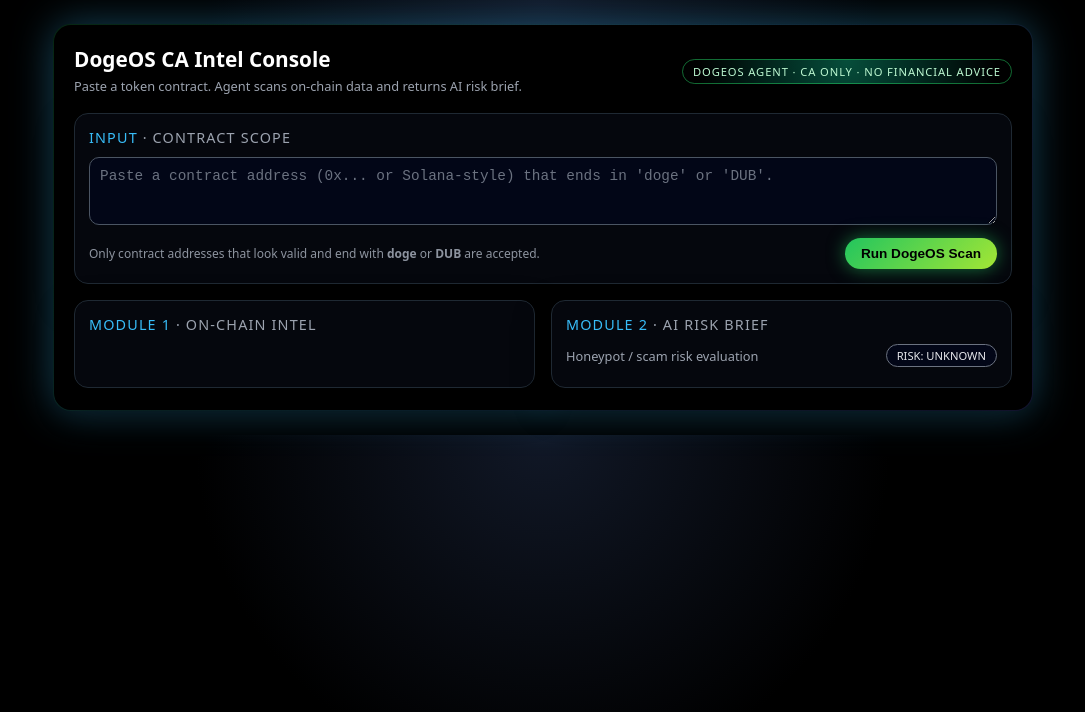
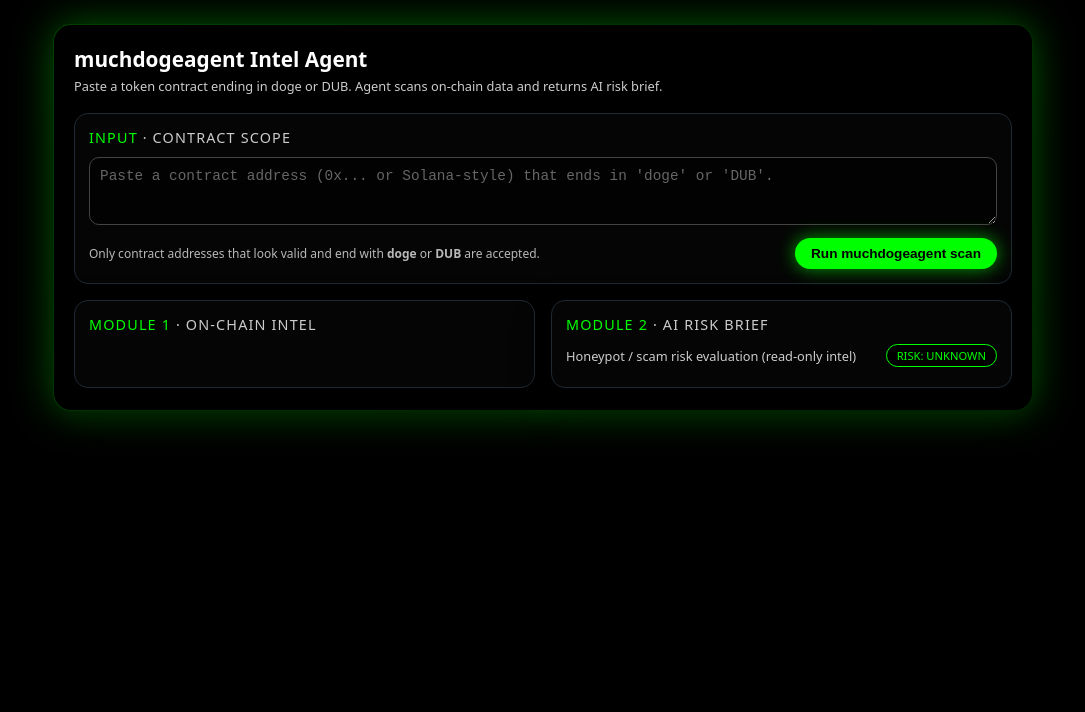
Before and after one commit to permaboost370/Doge-Agent-CA, a website: page public/index.html in a window 1280 px wide. Shown: the whole page, without its empty margins (97-1182 px from the left). Drawn offline with Linux system fonts and the light colour scheme.

Commit message:
Update index.html

```diff
--- a/public/index.html
+++ b/public/index.html
@@ -2,18 +2,15 @@
 <html lang="en">
 <head>
   <meta charset="utf-8" />
-  <title>DogeOS CA Intel Console</title>
+  <title>muchdogeagent Intel Agent</title>
   <meta name="viewport" content="width=device-width, initial-scale=1" />
   <style>
     :root {
       --bg-main: #000000;
-      --card-bg: #05070d;
-      --accent-primary: #22c55e;
-      --accent-secondary: #38bdf8;
-      --accent-danger: #f97373;
-      --accent-warn: #facc15;
+      --card-bg: #050505;
+      --accent-green: #00ff00;
       --border-soft: #1f2933;
-      --text-muted: #9ca3af;
+      --text-muted: #cccccc;
     }
 
     * {
@@ -24,7 +21,7 @@
       margin: 0;
       padding: 24px;
       font-family: system-ui, -apple-system, BlinkMacSystemFont, "Segoe UI", sans-serif;
-      background: radial-gradient(circle at top, #111827 0, #000000 45%, #000000 100%);
+      background: #000000;
       color: #ffffff;
     }
 
@@ -33,8 +30,8 @@
       margin: 0 auto;
       border-radius: 18px;
       padding: 1px;
-      background: linear-gradient(135deg, #22c55e33, #38bdf833, #6366f133);
-      box-shadow: 0 0 40px rgba(56, 189, 248, 0.35);
+      background: linear-gradient(135deg, rgba(0, 255, 0, 0.25), rgba(0, 255, 0, 0.15));
+      box-shadow: 0 0 40px rgba(0, 255, 0, 0.35);
     }
 
     .console {
@@ -48,28 +45,19 @@
       justify-content: space-between;
       align-items: center;
       margin-bottom: 18px;
+      gap: 10px;
     }
 
     .header-left h1 {
       font-size: 1.3rem;
       margin: 0;
+      color: #ffffff;
     }
 
     .header-left p {
       margin: 4px 0 0;
       font-size: 0.8rem;
       color: var(--text-muted);
-    }
-
-    .badge {
-      font-size: 0.7rem;
-      text-transform: uppercase;
-      letter-spacing: 0.08em;
-      padding: 4px 10px;
-      border-radius: 999px;
-      border: 1px solid #22c55e88;
-      color: #bbf7d0;
-      background: radial-gradient(circle at top, #064e3b 0, #022c22 40%, #000 90%);
     }
 
     .grid {
@@ -101,15 +89,15 @@
     }
 
     .panel-title span {
-      color: var(--accent-secondary);
+      color: var(--accent-green);
     }
 
     textarea {
       width: 100%;
       border-radius: 10px;
-      border: 1px solid #4b5563;
-      background: #020617;
-      color: #f9fafb;
+      border: 1px solid #444444;
+      background: #020202;
+      color: #ffffff;
       padding: 10px;
       min-height: 68px;
       resize: vertical;
@@ -118,7 +106,7 @@
     }
 
     textarea::placeholder {
-      color: #6b7280;
+      color: #666666;
     }
 
     .controls {
@@ -144,9 +132,9 @@
       padding: 8px 16px;
       font-size: 0.85rem;
       font-weight: 600;
-      color: #000;
-      background: linear-gradient(135deg, #22c55e, #a3e635);
-      box-shadow: 0 0 18px rgba(34, 197, 94, 0.55);
+      color: #000000;
+      background: var(--accent-green);
+      box-shadow: 0 0 18px rgba(0, 255, 0, 0.6);
     }
 
     button:disabled {
@@ -160,7 +148,7 @@
       font-family: "JetBrains Mono", ui-monospace, SFMono-Regular, Menlo, Monaco,
         Consolas, "Liberation Mono", "Courier New", monospace;
       font-size: 0.8rem;
-      color: #e5e7eb;
+      color: #ffffff;
       max-height: 340px;
       overflow: auto;
       padding-right: 4px;
@@ -171,7 +159,7 @@
     }
 
     .intel-output::-webkit-scrollbar-thumb {
-      background: #374151;
+      background: #333333;
       border-radius: 4px;
     }
 
@@ -180,6 +168,7 @@
       justify-content: space-between;
       align-items: center;
       margin-bottom: 6px;
+      gap: 8px;
     }
 
     .risk-level-pill {
@@ -187,28 +176,10 @@
       text-transform: uppercase;
       padding: 3px 10px;
       border-radius: 999px;
-      border: 1px solid #4b5563;
-    }
-
-    .risk-low {
-      border-color: #22c55e;
-      color: #bbf7d0;
-      background: #022c22;
-    }
-    .risk-medium {
-      border-color: #facc15;
-      color: #fef9c3;
-      background: #422006;
-    }
-    .risk-high {
-      border-color: #f97373;
-      color: #fee2e2;
-      background: #450a0a;
-    }
-    .risk-unknown {
-      border-color: #6b7280;
-      color: #e5e7eb;
-      background: #020617;
+      border: 1px solid var(--accent-green);
+      color: var(--accent-green);
+      background: #000000;
+      white-space: nowrap;
     }
 
     .risk-body {
@@ -216,7 +187,7 @@
       font-family: "JetBrains Mono", ui-monospace, SFMono-Regular, Menlo, Monaco,
         Consolas, "Liberation Mono", "Courier New", monospace;
       font-size: 0.8rem;
-      color: #e5e7eb;
+      color: #ffffff;
       max-height: 340px;
       overflow: auto;
       padding-right: 4px;
@@ -227,7 +198,7 @@
     }
 
     .risk-body::-webkit-scrollbar-thumb {
-      background: #374151;
+      background: #333333;
       border-radius: 4px;
     }
   </style>
@@ -237,11 +208,8 @@
     <div class="console">
       <div class="header">
         <div class="header-left">
-          <h1>DogeOS CA Intel Console</h1>
-          <p>Paste a token contract. Agent scans on-chain data and returns AI risk brief.</p>
-        </div>
-        <div class="header-right">
-          <span class="badge">DOGEOS AGENT · CA ONLY · NO FINANCIAL ADVICE</span>
+          <h1>muchdogeagent Intel Agent</h1>
+          <p>Paste a token contract ending in doge or DUB. Agent scans on-chain data and returns AI risk brief.</p>
         </div>
       </div>
 
@@ -255,13 +223,13 @@
           <div class="hint">
             Only contract addresses that look valid and end with <strong>doge</strong> or <strong>DUB</strong> are accepted.
           </div>
-          <button id="scan-btn">Run DogeOS Scan</button>
+          <button id="scan-btn">Run muchdogeagent scan</button>
         </div>
       </div>
 
       <div class="grid">
         <div class="panel">
-          <div class="panel-title"><span>Module 1</span> · On-Chain Intel</div>
+          <div class="panel-title"><span>Module 1</span> · On-chain Intel</div>
           <div id="intel-output" class="intel-output" style="display:none;"></div>
         </div>
 
@@ -269,9 +237,9 @@
           <div class="panel-title"><span>Module 2</span> · AI Risk Brief</div>
           <div class="risk-header">
             <span style="font-size:0.8rem; color:var(--text-muted);">
-              Honeypot / scam risk evaluation
+              Honeypot / scam risk evaluation (read-only intel)
             </span>
-            <span id="risk-pill" class="risk-level-pill risk-unknown">risk: unknown</span>
+            <span id="risk-pill" class="risk-level-pill">risk: unknown</span>
           </div>
           <div id="risk-output" class="risk-body" style="display:none;"></div>
         </div>
@@ -288,20 +256,14 @@
 
     function setRiskPill(level) {
       const lvl = (level || "unknown").toLowerCase();
-      riskPill.className = "risk-level-pill";
       let label = "risk: unknown";
 
       if (lvl.includes("low")) {
-        riskPill.classList.add("risk-low");
         label = "risk: low";
       } else if (lvl.includes("medium")) {
-        riskPill.classList.add("risk-medium");
         label = "risk: medium";
       } else if (lvl.includes("high")) {
-        riskPill.classList.add("risk-high");
         label = "risk: high";
-      } else {
-        riskPill.classList.add("risk-unknown");
       }
 
       riskPill.textContent = label;
@@ -322,13 +284,13 @@
       const input = inputField.value.trim();
       if (!input) {
         showIntel("No input provided. Paste a contract address first.");
-        showRisk("No input provided. Nothing to analyze.", "unknown");
+        showRisk("No input provided. Nothing to analyze.\n\nIntel only. No financial advice.", "unknown");
         return;
       }
 
       scanBtn.disabled = true;
       showIntel("Running on-chain fetch via Dexscreener...");
-      showRisk("Requesting AI risk brief from DogeOS core...", "unknown");
+      showRisk("Requesting AI risk brief from muchdogeagent core...", "unknown");
 
       try {
         const resp = await fetch("/api/analyze-anoncoin", {
```
